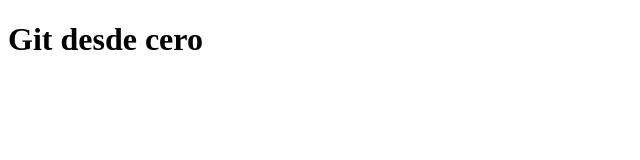
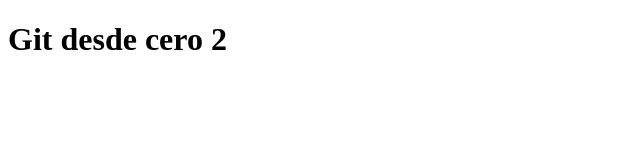
Before and after one commit to BamCurti/Primer-git, a plain HTML site: page index.html in a window 1280 px wide. Shown: the full height of the page, 0-640 px from the left. Drawn offline with Linux system fonts and the light colour scheme.

Commit message:
Modifique index

```diff
--- a/index.html
+++ b/index.html
@@ -5,6 +5,6 @@
     <title>Git desde cero</title>
 </head>
 <body>
-    <h1>Git desde cero</h1>
+    <h1>Git desde cero 2</h1>
 </body>
 </html>
```
